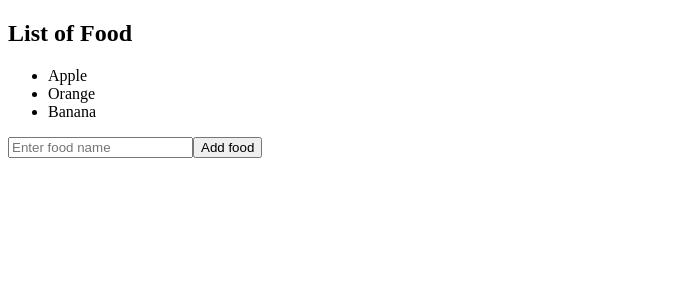
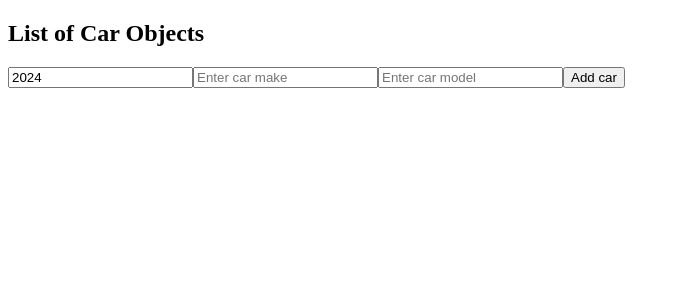
Before and after one commit to sksoniaa/react-practice-part-2, a React (Vite) app: page / in a window 1280 px wide. Shown: the top 300 px of the page, without its empty margins (0-680 px from the left). Built offline with nearby package versions, Linux system fonts and the light colour scheme.

Commit message:
update array of objects in state

```diff
--- a/src/MyComponent.jsx
+++ b/src/MyComponent.jsx
@@ -141,34 +141,58 @@
 import React, {useState} from "react";
 
 export default function MyComponent() {
-  const [foods, setFoods] = useState(['Apple', 'Orange', 'Banana'])
 
-  function handleAddClick() {
+  const [cars, setCars] = useState([])
+  const [year, setYear] = useState(new Date().getFullYear())
+  const [make, setMake] = useState("")
+  const [model, setModel] = useState("")
 
-    const newFood = document.getElementById("foodInput").value;
-    document.getElementById("foodInput").value = ""
 
-    setFoods(f => [...f, newFood])
+  function handleAddCar() {
+    const newCar = {year: year, make: make, model: model}
+
+    setCars(c => [...c, newCar])
+
+    setYear(new Date().getFullYear())
+    setMake("")
+    setModel("")
   }
 
-  function handleRemoveClick(index) {
+  function handleRemoveCar(index) {
+    setCars(c => c.filter((_, i) => i !== index))
+  }
 
-    setFoods(foods.filter((_, i) => i !== index))
+  function handleYearChange(e) {
+    setYear(e.target.value)
   }
+
+  function handleMakeChange(e) {
+    setMake(e.target.value)
+
+  }
+
+  function handleModelChange(e) {
+    setModel(e.target.value)
+
+  }
+
+
 
   return(
     <>
       <div>
-        <h2>List of Food</h2>
+        <h2>List of Car Objects</h2>
+        <input type="number" value={year} onChange={handleYearChange} placeholder="Enter car year"/>
+        <input type="text" value={make} onChange={handleMakeChange} placeholder="Enter car make"/>
+        <input type="text" value={model} onChange={handleModelChange} placeholder="Enter car model"/>
+
+        <button onClick={handleAddCar}>Add car</button>
         <ul>
-          {foods.map((food, index) =>
-          <li key={index} onClick={() => handleRemoveClick(index)}>
-            {food}
+          {cars.map((car, index) =>
+          <li key={index}>{car.year} {car.make} {car.model}
+          <button onClick={() => handleRemoveCar(index)}>DELETE</button>
           </li>)}
         </ul>
-
-        <input type="text" id="foodInput" placeholder="Enter food name" />
-        <button onClick={handleAddClick}>Add food</button>
       </div>
     </>
   )
```
